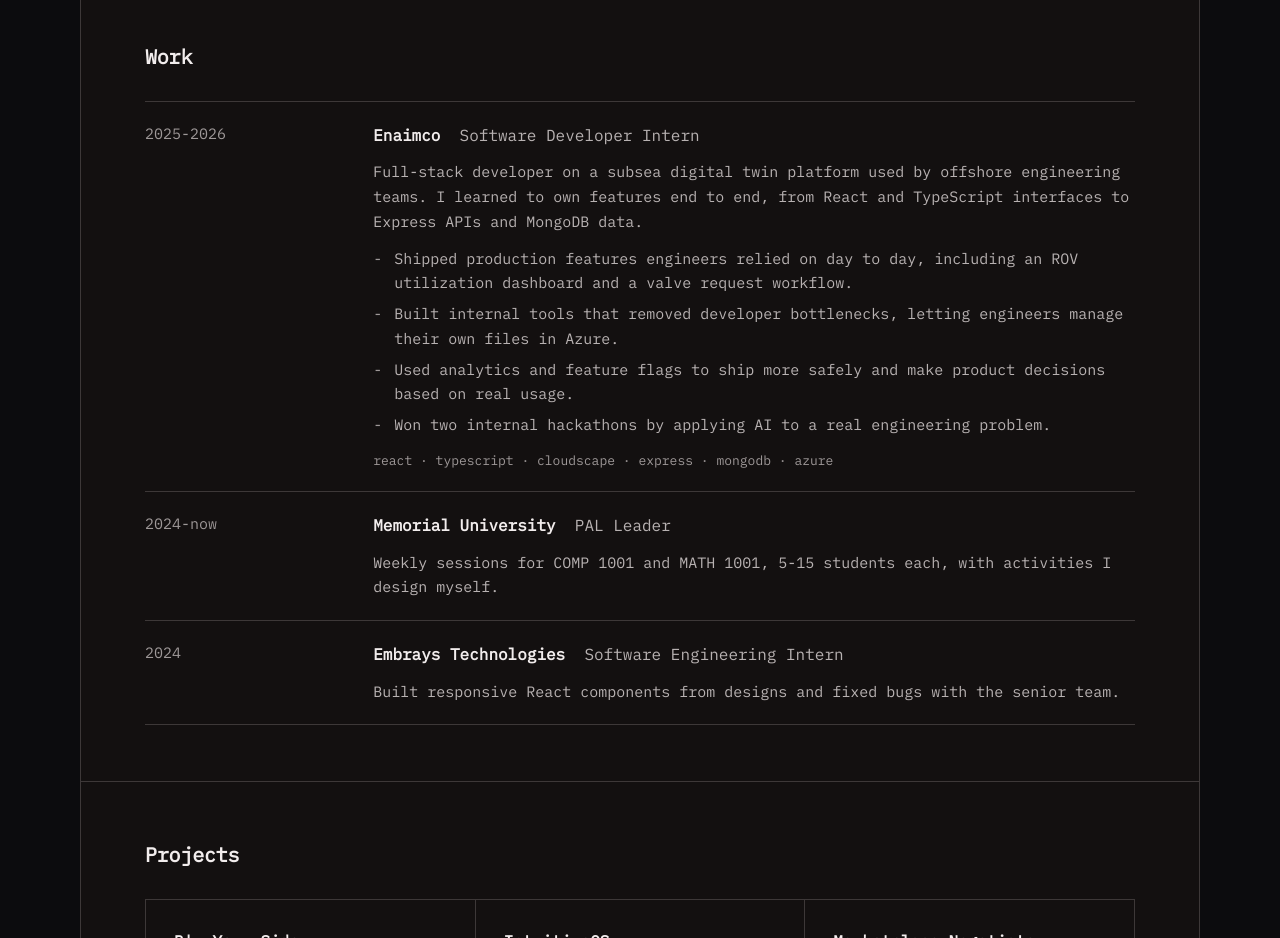
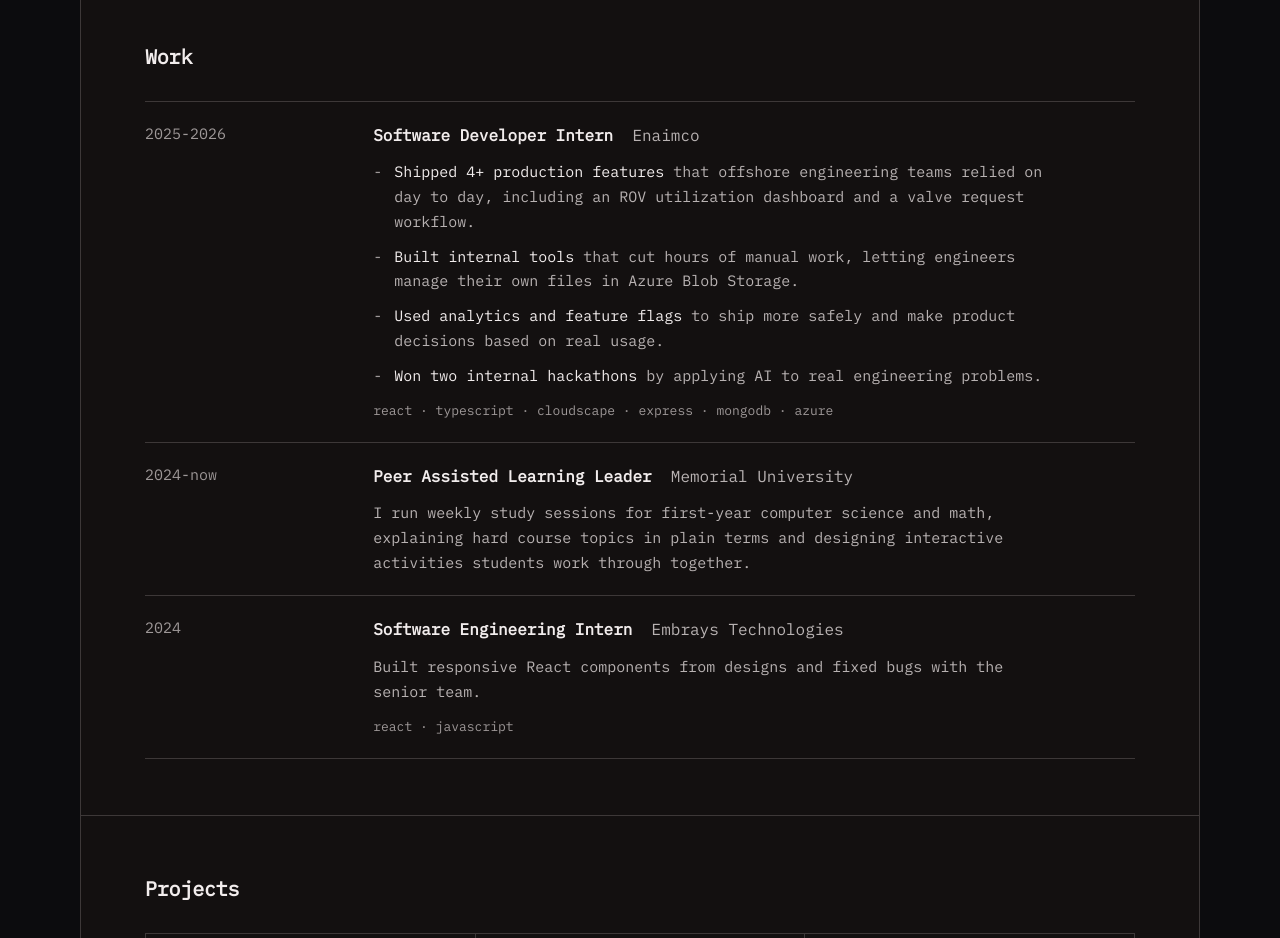
Before and after one commit to MahinSindhwani/PersonalPortfolio, a React (Vite) app: page / in a window 1280 px wide. Shown: the part 760-1698 px from the top of the page. Built offline with nearby package versions, Linux system fonts and the light colour scheme.

Commit message:
Work entries open with bold leads
- Enaimco highlights start with a bold phrase and drop the summary
- Spell out Peer Assisted Learning and describe what the sessions involve
- Add the stack used at Embrays

```diff
--- a/src/components/JobEntry.module.css
+++ b/src/components/JobEntry.module.css
@@ -12,12 +12,14 @@
 
 .summary {
   margin: 0;
+  max-width: var(--measure-narrow);
 }
 
 .highlights {
   display: flex;
   flex-direction: column;
-  gap: 6px;
+  gap: 10px;
+  max-width: var(--measure-narrow);
   margin: 0;
   padding: 0;
   list-style: none;
@@ -27,3 +29,8 @@
   display: flex;
   gap: 12px;
 }
+
+.lead {
+  font-weight: 500;
+  color: var(--text-strong);
+}
--- a/src/components/JobEntry.tsx
+++ b/src/components/JobEntry.tsx
@@ -12,17 +12,19 @@ export default function JobEntry({ job }: { job: Job }) {
       <span className={rows.label}>{job.period}</span>
       <div className={`${rows.body} ${styles.body}`}>
         <h3 className={styles.heading}>
-          <span className={`${text.strong} ${text.lead}`}>{job.organisation}</span> {job.role}
+          <span className={`${text.strong} ${text.lead}`}>{job.role}</span> {job.organisation}
         </h3>
-        <p className={styles.summary}>{job.summary}</p>
+        {job.summary && <p className={styles.summary}>{job.summary}</p>}
         {job.highlights && (
           <ul className={styles.highlights}>
             {job.highlights.map((highlight) => (
-              <li key={highlight} className={styles.highlight}>
+              <li key={highlight.lead} className={styles.highlight}>
                 <span className={bullets.marker} aria-hidden="true">
                   {HIGHLIGHT_MARKER}
                 </span>
-                <span>{highlight}</span>
+                <span>
+                  <span className={styles.lead}>{highlight.lead}</span> {highlight.detail}
+                </span>
               </li>
             ))}
           </ul>
--- a/src/data/experience.ts
+++ b/src/data/experience.ts
@@ -1,9 +1,14 @@
+export interface Highlight {
+  lead: string;
+  detail: string;
+}
+
 export interface Job {
   period: string;
   role: string;
   organisation: string;
-  summary: string;
-  highlights?: string[];
+  summary?: string;
+  highlights?: Highlight[];
   stack?: string[];
 }
 
@@ -12,26 +17,38 @@ export const EXPERIENCE: Job[] = [
     period: '2025-2026',
     role: 'Software Developer Intern',
     organisation: 'Enaimco',
-    summary:
-      'Full-stack developer on a subsea digital twin platform used by offshore engineering teams. I learned to own features end to end, from React and TypeScript interfaces to Express APIs and MongoDB data.',
     highlights: [
-      'Shipped production features engineers relied on day to day, including an ROV utilization dashboard and a valve request workflow.',
-      'Built internal tools that removed developer bottlenecks, letting engineers manage their own files in Azure.',
-      'Used analytics and feature flags to ship more safely and make product decisions based on real usage.',
-      'Won two internal hackathons by applying AI to a real engineering problem.',
+      {
+        lead: 'Shipped 4+ production features',
+        detail: 'that offshore engineering teams relied on day to day, including an ROV utilization dashboard and a valve request workflow.',
+      },
+      {
+        lead: 'Built internal tools',
+        detail: 'that cut hours of manual work, letting engineers manage their own files in Azure Blob Storage.',
+      },
+      {
+        lead: 'Used analytics and feature flags',
+        detail: 'to ship more safely and make product decisions based on real usage.',
+      },
+      {
+        lead: 'Won two internal hackathons',
+        detail: 'by applying AI to real engineering problems.',
+      },
     ],
     stack: ['react', 'typescript', 'cloudscape', 'express', 'mongodb', 'azure'],
   },
   {
     period: '2024-now',
-    role: 'PAL Leader',
+    role: 'Peer Assisted Learning Leader',
     organisation: 'Memorial University',
-    summary: 'Weekly sessions for COMP 1001 and MATH 1001, 5-15 students each, with activities I design myself.',
+    summary:
+      'I run weekly study sessions for first-year computer science and math, explaining hard course topics in plain terms and designing interactive activities students work through together.',
   },
   {
     period: '2024',
     role: 'Software Engineering Intern',
     organisation: 'Embrays Technologies',
     summary: 'Built responsive React components from designs and fixed bugs with the senior team.',
+    stack: ['react', 'javascript'],
   },
 ];
```
